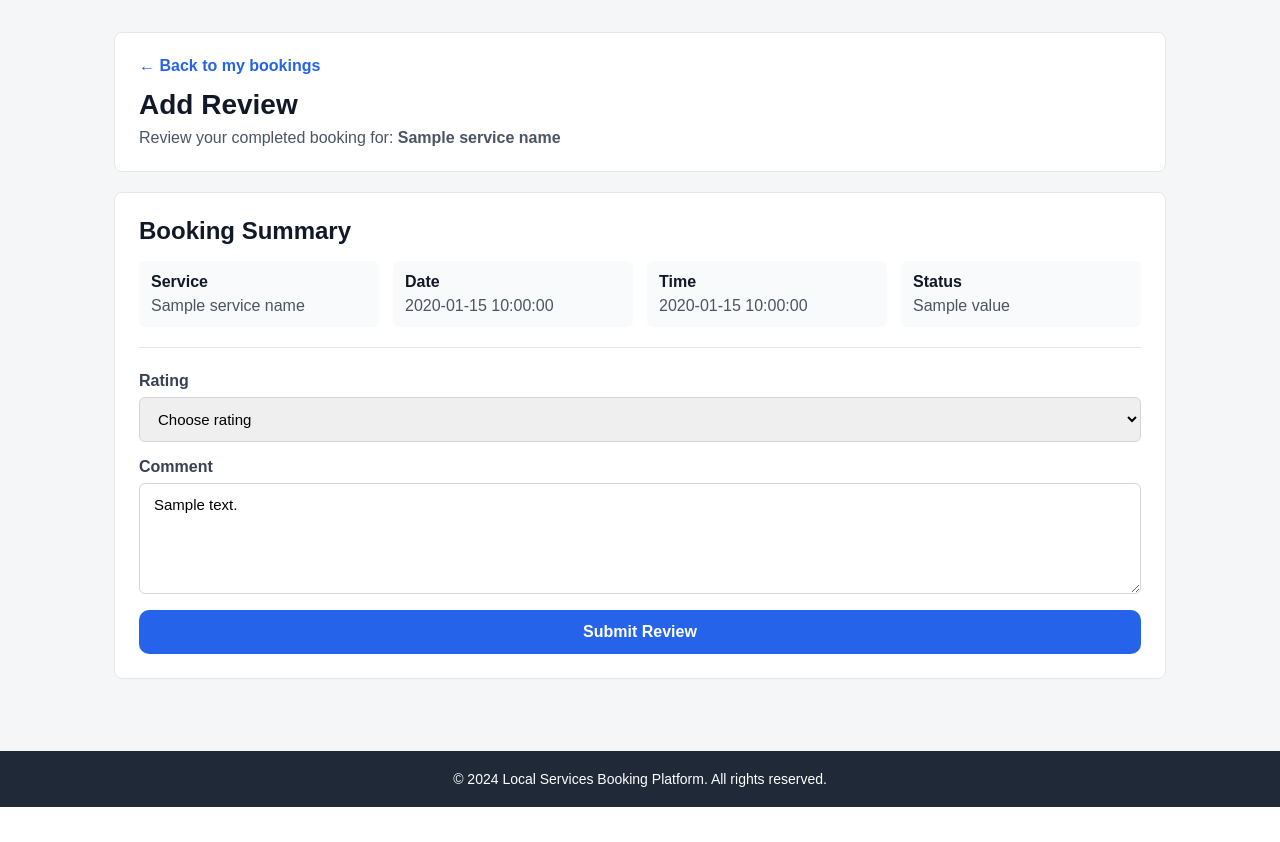
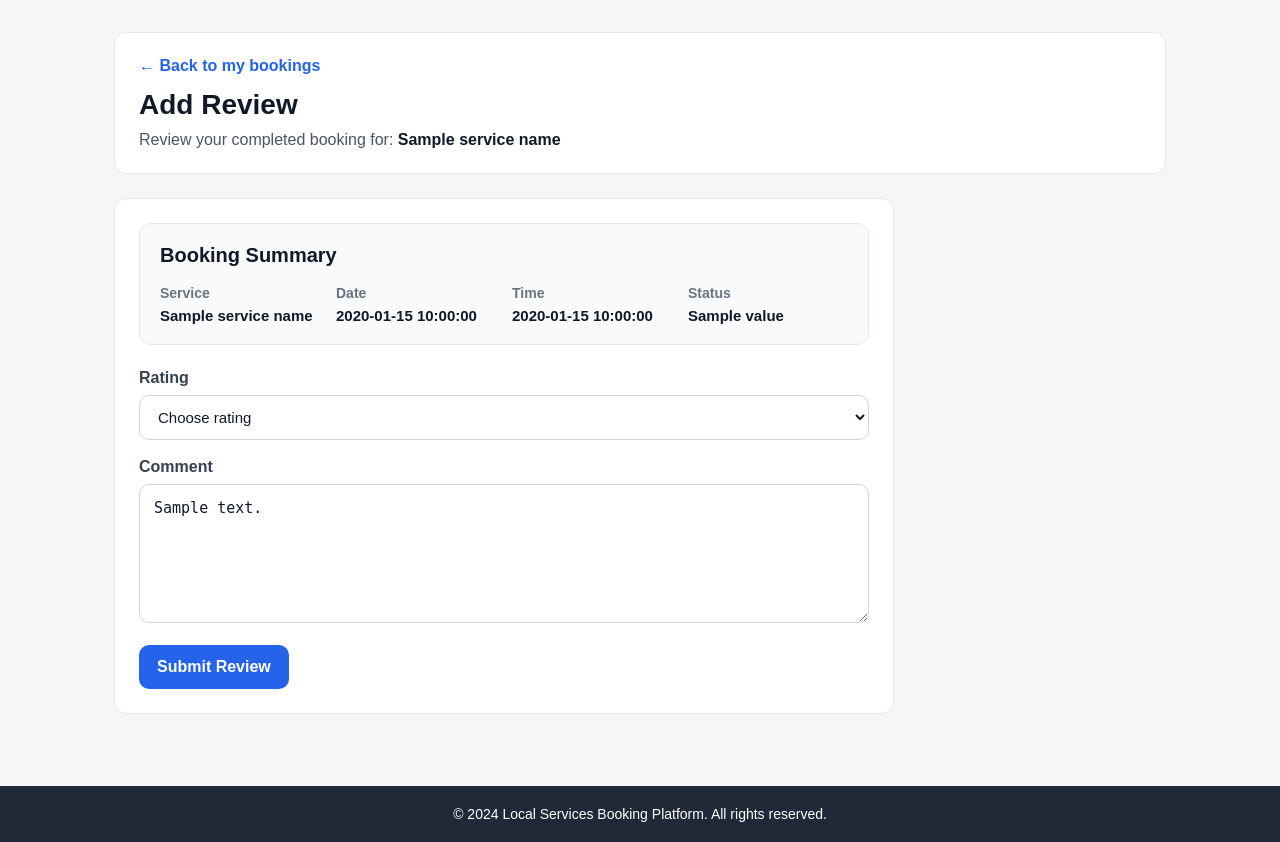
Before and after one commit to mostafa2742002/Local-Services-Booking-Platform, a Flask app: template app/templates/reviews/create.html in a window 1280 px wide. Shown: the part 56-898 px from the top of the page. Before the commit the page ends 863 px from the top, so only its background shows below. Run offline with Flask 3, Linux system fonts and the light colour scheme; the template is opened without the code that fills it: most values are stand-ins (such as "Sample title", 1, 10 or a date in 2020); some libraries are stand-ins or nearby versions.

Commit message:
Add review creation styles and update stylesheet reference for improved UI

```diff
--- a/app/static/css/review/review_create.css
+++ b/app/static/css/review/review_create.css
@@ -0,0 +1,154 @@
+.page-header {
+    background: #ffffff;
+    border: 1px solid #e5e7eb;
+    border-radius: 12px;
+    padding: 24px;
+    margin-bottom: 24px;
+}
+
+.back-link {
+    display: inline-block;
+    margin-bottom: 14px;
+    color: #2563eb;
+    font-weight: 700;
+}
+
+.back-link:hover {
+    color: #1d4ed8;
+}
+
+.page-header h1 {
+    margin: 0 0 10px;
+    font-size: 28px;
+    color: #111827;
+}
+
+.page-header p {
+    margin: 0;
+    color: #4b5563;
+    font-size: 16px;
+}
+
+.page-header strong {
+    color: #111827;
+}
+
+.review-card {
+    background: #ffffff;
+    border: 1px solid #e5e7eb;
+    border-radius: 12px;
+    padding: 24px;
+    max-width: 780px;
+}
+
+.booking-summary {
+    background: #f9fafb;
+    border: 1px solid #e5e7eb;
+    border-radius: 12px;
+    padding: 20px;
+    margin-bottom: 24px;
+}
+
+.booking-summary h2 {
+    margin: 0 0 18px;
+    font-size: 20px;
+    color: #111827;
+}
+
+.summary-grid {
+    display: grid;
+    grid-template-columns: repeat(4, 1fr);
+    gap: 16px;
+}
+
+.summary-grid div {
+    display: flex;
+    flex-direction: column;
+    gap: 6px;
+}
+
+.summary-grid strong {
+    color: #6b7280;
+    font-size: 14px;
+}
+
+.summary-grid span {
+    color: #111827;
+    font-size: 15px;
+    font-weight: 700;
+}
+
+.review-form {
+    width: 100%;
+}
+
+.form-group {
+    margin-bottom: 18px;
+}
+
+.form-group label {
+    display: block;
+    margin-bottom: 8px;
+    color: #374151;
+    font-weight: 700;
+}
+
+.form-group select,
+.form-group textarea {
+    width: 100%;
+    padding: 12px 14px;
+    border: 1px solid #d1d5db;
+    border-radius: 10px;
+    font-size: 15px;
+    color: #111827;
+    background: #ffffff;
+}
+
+.form-group select:focus,
+.form-group textarea:focus {
+    outline: none;
+    border-color: #2563eb;
+}
+
+.form-group textarea {
+    min-height: 130px;
+    resize: vertical;
+    line-height: 1.5;
+}
+
+.primary-btn {
+    display: inline-block;
+    border: none;
+    background: #2563eb;
+    color: #ffffff;
+    padding: 13px 18px;
+    border-radius: 10px;
+    font-size: 16px;
+    font-weight: 700;
+    cursor: pointer;
+}
+
+.primary-btn:hover {
+    background: #1d4ed8;
+}
+
+@media (max-width: 768px) {
+    .page-header,
+    .review-card {
+        padding: 18px;
+    }
+
+    .summary-grid {
+        grid-template-columns: repeat(2, 1fr);
+    }
+
+    .primary-btn {
+        width: 100%;
+    }
+}
+
+@media (max-width: 520px) {
+    .summary-grid {
+        grid-template-columns: 1fr;
+    }
+}
--- a/app/templates/reviews/create.html
+++ b/app/templates/reviews/create.html
@@ -1,7 +1,7 @@
 {% extends "base.html" %}
 
 {% block styles %}
-    <link rel="stylesheet" href="{{ url_for('static', filename='css/reviews.css') }}">
+    <link rel="stylesheet" href="{{ url_for('static', filename='css/review/review_create.css') }}">
 {% endblock %}
 
 {% block content %}
```
